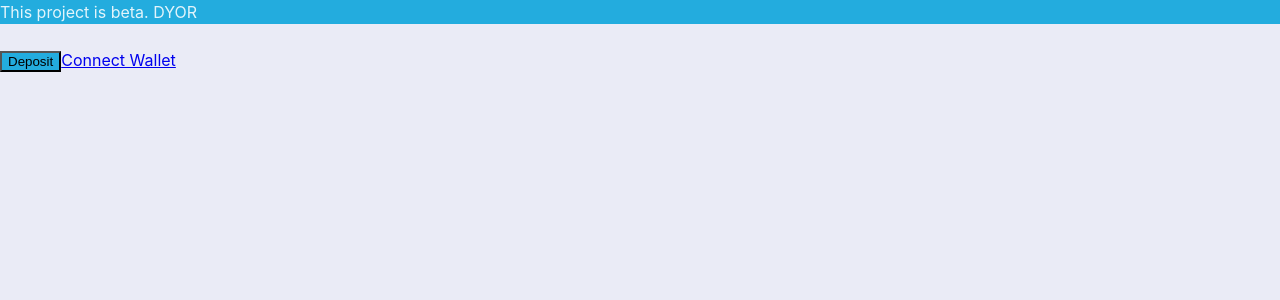
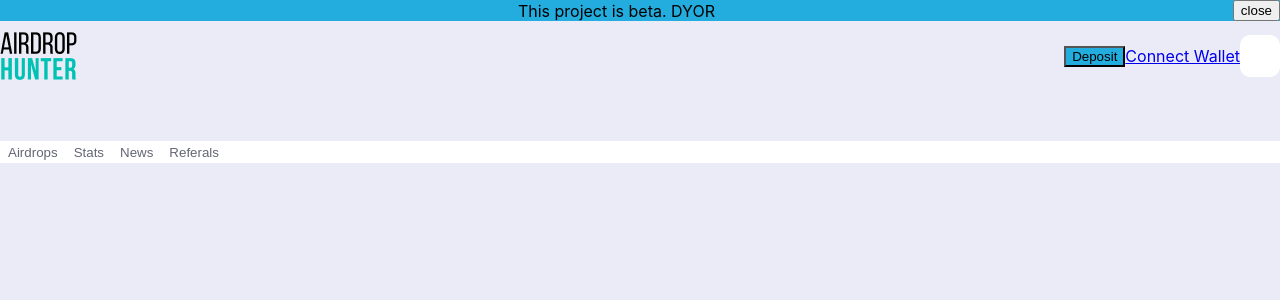
Before and after one commit to Tosoundra/airdrop-hunter, a React (Vite) app: page / in a window 1280 px wide. Shown: the top 300 px of the page. Built offline with nearby package versions, Linux system fonts and the light colour scheme.

Commit message:
test commit

```diff
--- a/src/App.css
+++ /dev/null
@@ -1,4 +0,0 @@
-#root {
-  max-width: 1280px;
-  margin: 0 auto;
-}
--- a/src/App.jsx
+++ b/src/App.jsx
@@ -1,4 +1,3 @@
-import './App.css';
 import { Header } from './blocks/Header/Header';
 
 export const App = () => {
--- a/src/blocks/Header/Header.jsx
+++ b/src/blocks/Header/Header.jsx
@@ -1,17 +1,39 @@
 import styles from './Header.module.scss';
+import logo from '../../assets/images/Frame.png';
+import { useState } from 'react';
 
 export const Header = () => {
+  const [drops, setDrops] = useState(false);
+
+  function handleClick() {
+    setDrops(!drops);
+  }
+
   return (
     <header className={styles.header}>
-      <div className={styles.header__warn}>This project is beta. DYOR</div>
-      <div>
-        <img src="" alt="" />
-        <div>
+      <div className={styles.header__warn}>
+        <div style={{ margin: 'auto' }}>This project is beta. DYOR</div>
+        <button>close</button>
+      </div>
+      <div className={styles.header__container}>
+        <img src={logo} alt="" />
+        <div className={styles.header__walletContainer}>
           <button className={styles.header__button}>Deposit</button>
           <a href="#">Connect Wallet</a>
-          <div style={{ width: '40px', height: '42px' }}></div>
+          <div className={styles.header__emptySpace}></div>
         </div>
       </div>
+      <nav className={styles.header__navContainer}>
+        <button
+          onClick={handleClick}
+          className={`${styles.header__navElement} ${drops && styles.button_active}`}
+        >
+          Airdrops
+        </button>
+        <button className={styles.header__navElement}>Stats</button>
+        <button className={styles.header__navElement}>News</button>
+        <button className={styles.header__navElement}>Referals</button>
+      </nav>
     </header>
   );
 };
--- a/src/blocks/Header/Header.module.scss
+++ b/src/blocks/Header/Header.module.scss
@@ -1,13 +1,51 @@
 @use '../../styles/colorVariables.scss';
 
-.header{
+.header {
+  .header__container {
+    display: flex;
+    justify-content: space-between;
+    margin-bottom: 50px;
 
-  .header__warn{
+    .header__walletContainer {
+      display: flex;
+      align-items: center;
+
+      .header__emptySpace {
+        width: 40px;
+        height: 42px;
+        border-radius: 10px;
+        background-color: colorVariables.$whiteColor;
+      }
+    }
+  }
+
+  .header__navContainer {
+    background-color: colorVariables.$whiteColor;
+    button {
+      color: colorVariables.$buttonTextColor;
+      background-color: transparent;
+      border-color: transparent;
+      border-radius: 8px;
+    }
+    button:hover {
+      cursor: pointer;
+    }
+    button:active {
+      background-color: #f4f4f4;
+    }
+    .button_active {
+      background-color: #f4f4f4;
+    }
+  }
+
+  .header__warn {
     max-width: 1700px;
     background-color: colorVariables.$blueBackGround;
+    background-color: colorVariables.$blueBackGround;
+    display: flex;
   }
 
-.header__button {
+  .header__button {
     background-color: colorVariables.$blueBackGround;
   }
 }
--- a/src/index.css
+++ b/src/index.css
@@ -1,10 +1,7 @@
 :root {
   font-family: Inter, system-ui, Avenir, Helvetica, Arial, sans-serif;
-  line-height: 1.5;
-  font-weight: 400;
 
   color-scheme: light dark;
-  color: rgba(255, 255, 255, 0.87);
   background-color: #eaebf6;
 
   font-synthesis: none;
@@ -15,9 +12,8 @@
 }
 
 body {
-  margin: 0;
+  margin: 0 auto;
   padding: 0;
-  place-items: center;
   min-width: 320px;
   min-height: 100vh;
 }
--- a/src/styles/colorVariables.scss
+++ b/src/styles/colorVariables.scss
@@ -1 +1,4 @@
-$blueBackGround: #23ACDE
+$blueBackGround: #23acde;
+$whiteColor: #fff;
+$buttonColor: #f4f4f4;
+$buttonTextColor: #646774;
```
Also changed, not shown: src/assets/images/Frame.png (added).
